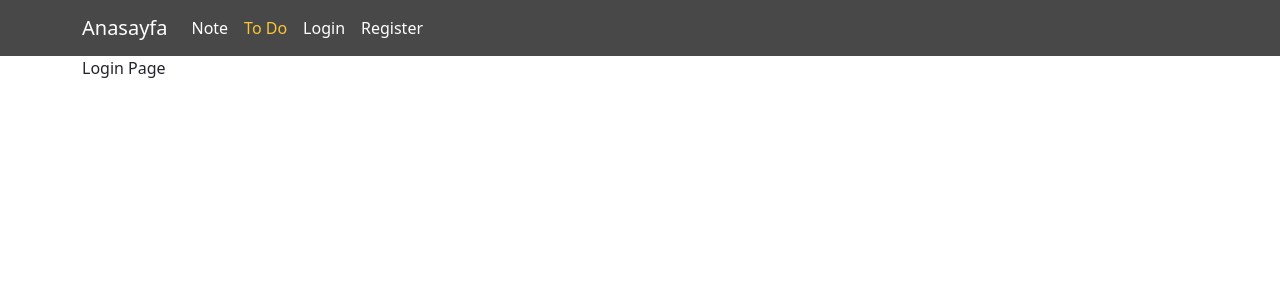
After one commit to fikriulas/FlaskNoteToDoApp, a Flask app: template website/templates/login.html in a window 1280 px wide. The commit adds this page. Shown: the top 300 px of the page. Run offline with Flask 2, Linux system fonts and the light colour scheme; the template is opened without the code that fills it, so the values that code supplies are empty.

Commit message:
login, sign-up, base.html sayfaları hazırlandı.

```diff
--- a/website/auth.py
+++ b/website/auth.py
@@ -1,10 +1,10 @@
-from flask import Blueprint
+from flask import Blueprint, render_template
 
 auth = Blueprint('auth', __name__)
 
 @auth.route('/login')
 def login():
-    return "Login Page"
+    return render_template('login.html')
 
 @auth.route("/logout")
 def logout():
@@ -12,4 +12,4 @@ def logout():
 
 @auth.route("/sign-up")
 def sign_up():
-    return "sign_up"
+    return render_template('sign-up.html')
--- /dev/null
+++ b/website/static/style.css
@@ -0,0 +1,25 @@
+.navbar {
+  background-color: #484848;
+}
+.navbar .navbar-nav .nav-link {
+  color: #fff;
+}
+.navbar .navbar-nav .nav-link:hover {
+  color: #fbc531;
+}
+.navbar .navbar-nav .active > .nav-link {
+  color: #fbc531;
+}
+
+footer a.text-light:hover {
+  color: #fed136 !important;
+  text-decoration: none;
+}
+footer .cizgi {
+  border-right: 1px solid #535e67;
+}
+@media (max-width: 992px) {
+  footer .cizgi {
+    border-right: none;
+  }
+}
--- a/website/templates/base.html
+++ b/website/templates/base.html
@@ -1,37 +1,90 @@
 <!DOCTYPE html>
 <html lang="en">
+  <head>
+    <meta charset="UTF-8" />
+    <meta http-equiv="X-UA-Compatible" content="IE=edge" />
+    <meta name="viewport" content="width=device-width, initial-scale=1.0" />
+    <title>{% block title %}{% endblock %}</title>
+    <link
+      href="https://cdn.jsdelivr.net/npm/bootstrap@5.0.2/dist/css/bootstrap.min.css"
+      rel="stylesheet"
+      integrity="sha384-EVSTQN3/azprG1Anm3QDgpJLIm9Nao0Yz1ztcQTwFspd3yD65VohhpuuCOmLASjC"
+      crossorigin="anonymous"
+    />
+    <link
+      rel="stylesheet"
+      href="{{ url_for('static',filename='style.css') }}"
+    />
+  </head>
 
-<head>
-    <meta charset="UTF-8">
-    <meta http-equiv="X-UA-Compatible" content="IE=edge">
-    <meta name="viewport" content="width=device-width, initial-scale=1.0">
-    <title>{% block title %}{% endblock %}</title>
-    <link href="https://cdn.jsdelivr.net/npm/bootstrap@5.0.2/dist/css/bootstrap.min.css" rel="stylesheet"
-        integrity="sha384-EVSTQN3/azprG1Anm3QDgpJLIm9Nao0Yz1ztcQTwFspd3yD65VohhpuuCOmLASjC" crossorigin="anonymous">
-</head>
   <body>
+    <header>
+      <!--- Navbar --->
+      <nav class="navbar navbar-expand-lg">
+        <div class="container">
+          <a class="navbar-brand text-white" href="/"
+            ><i class="fa fa-graduation-cap fa-lg mr-2"></i>Anasayfa</a
+          >
+          <button
+            class="navbar-toggler"
+            type="button"
+            data-toggle="collapse"
+            data-target="#nvbCollapse"
+            aria-controls="nvbCollapse"
+          >
+            <span class="navbar-toggler-icon"></span>
+          </button>
+          <div class="collapse navbar-collapse" id="nvbCollapse">
+            <ul class="navbar-nav">
+              <li class="nav-item pl-1">
+                <a class="nav-link" href="#"
+                  ><i class="fa fa-home fa-fw mr-1"></i>Note</a
+                >
+              </li>
+              <li class="nav-item active pl-1">
+                <a class="nav-link" href="#"
+                  ><i class="fa fa-th-list fa-fw mr-1"></i>To Do</a
+                >
+              </li>
+              <li class="nav-item pl-1">
+                <a class="nav-link" href="/login"
+                  ><i class="fa fa-user-plus fa-fw mr-1"></i>Login</a
+                >
+              </li>
+              <li class="nav-item pl-1">
+                <a class="nav-link" href="/sign-up"
+                  ><i class="fa fa-sign-in fa-fw mr-1"></i>Register</a
+                >
+              </li>
+            </ul>
+          </div>
+        </div>
+      </nav>
+      <!--# Navbar #-->
+    </header>
+    <div class="container">
+        {% block content %}{% endblock %}
 
+    </div>
 
-
-
-
-
-
-    <script src="https://cdn.jsdelivr.net/npm/bootstrap@5.0.2/dist/js/bootstrap.bundle.min.js"
+    <script
+      src="https://cdn.jsdelivr.net/npm/bootstrap@5.0.2/dist/js/bootstrap.bundle.min.js"
       integrity="sha384-MrcW6ZMFYlzcLA8Nl+NtUVF0sA7MsXsP1UyJoMp4YLEuNSfAP+JcXn/tWtIaxVXM"
-        crossorigin="anonymous"></script>
-    <script src="https://cdn.jsdelivr.net/npm/@popperjs/core@2.9.2/dist/umd/popper.min.js"
+      crossorigin="anonymous"
+    ></script>
+    <script
+      src="https://cdn.jsdelivr.net/npm/@popperjs/core@2.9.2/dist/umd/popper.min.js"
       integrity="sha384-IQsoLXl5PILFhosVNubq5LC7Qb9DXgDA9i+tQ8Zj3iwWAwPtgFTxbJ8NT4GN1R8p"
-        crossorigin="anonymous"></script>
-    <script src="https://cdn.jsdelivr.net/npm/bootstrap@5.0.2/dist/js/bootstrap.min.js"
+      crossorigin="anonymous"
+    ></script>
+    <script
+      src="https://cdn.jsdelivr.net/npm/bootstrap@5.0.2/dist/js/bootstrap.min.js"
       integrity="sha384-cVKIPhGWiC2Al4u+LWgxfKTRIcfu0JTxR+EQDz/bgldoEyl4H0zUF0QKbrJ0EcQF"
-        crossorigin="anonymous"></script>
+      crossorigin="anonymous"
+    ></script>
     <script
       type="text/javascript"
       src="{{ url_for('static',filename='index.js') }}"
-    >
-
-    </script>
+    ></script>
   </body>
-
 </html>
--- /dev/null
+++ b/website/templates/home.html
@@ -0,0 +1,5 @@
+{% extends 'base.html' %}
+{% block title %}Changed{% endblock title %}Changed
+{% block content %}
+Home Page
+{% endblock %}
--- /dev/null
+++ b/website/templates/login.html
@@ -0,0 +1,3 @@
+{% extends 'base.html' %}
+{% block title %}Login{% endblock title %}Changed
+{%block content %} Login Page {% endblock %}
--- /dev/null
+++ b/website/templates/sign-up.html
@@ -0,0 +1,3 @@
+{% extends 'base.html' %}
+{% block title %}Register{% endblock title %}Changed
+{%block content %} Register Page {% endblock %}
--- a/website/views.py
+++ b/website/views.py
@@ -1,7 +1,7 @@
-from flask import Blueprint
+from flask import Blueprint, render_template
 
 views = Blueprint('views', __name__)
 
 @views.route('/')
 def home():
-    return "home page"
+    return render_template('/home.html')
```
Lines whose indentation alone changed are shown as unchanged.
